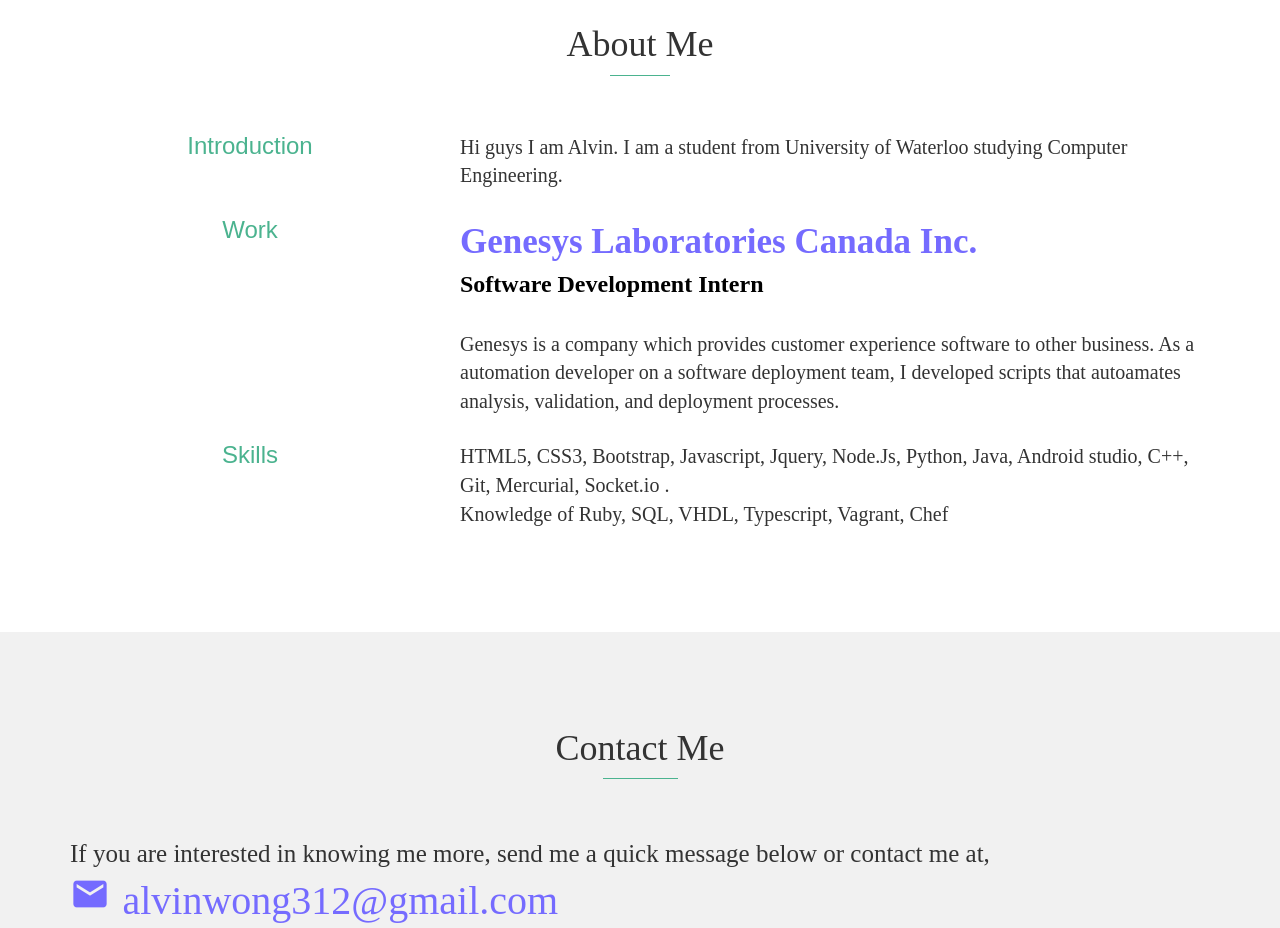
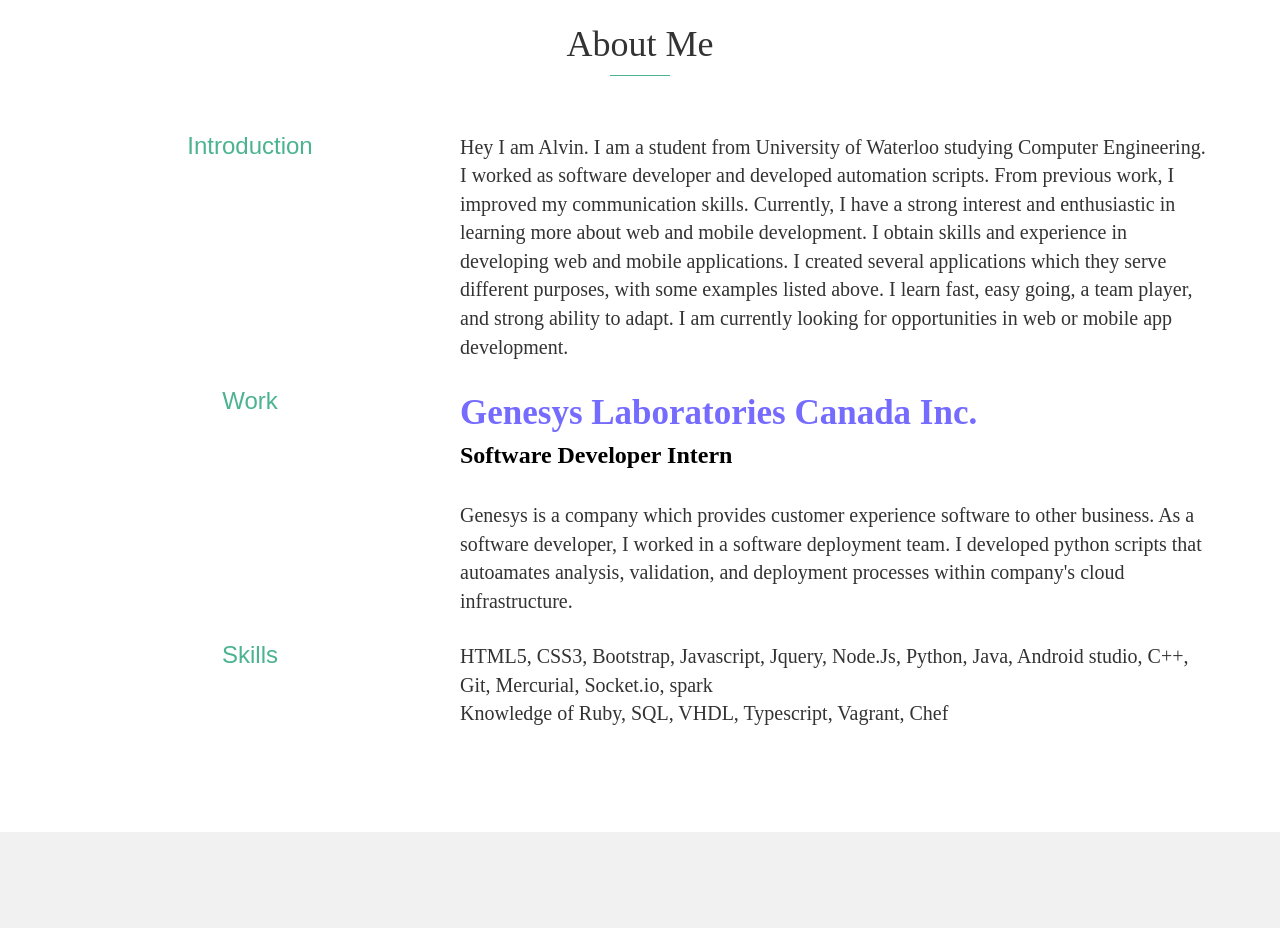
Before and after one commit to alvinwong12/MyWebsite, a website: page main.html in a window 1280 px wide. Shown: the part 1360-2288 px from the top of the page. Drawn offline with nearby package versions, Linux system fonts and the light colour scheme; a web font is replaced by a local one.

Commit message:
Edit site content

```diff
--- a/main.html
+++ b/main.html
@@ -64,7 +64,7 @@
 
 					<p class="user-description" id="job1">Software Developer</p>
 					<p class="user-description" id="bullet"> &bull;</p>
-					<p class="user-description" id="job2">Web Developer</p>
+					<p class="user-description" id="job2">UWaterloo CE student</p>
 				</div>
 				<div id="jumbotron-btns">
 					<a href="#projects" class="btn btn-primary btn1 btn-default text-link_button" >Learn More</a>
@@ -126,7 +126,7 @@
 					<p class="h3 text-center  title top-bottom-margin-none" data-content='Introduction'>Introduction</p>
 				</div>
 				<div class="col-lg-8 col-xs-12 col-sm-8 col-md-8">
-					<p class="text-content">Hi guys I am Alvin. I am a student from University of Waterloo studying Computer Engineering.</p>
+					<p class="text-content">Hey I am Alvin. I am a student from University of Waterloo studying Computer Engineering. I worked as software developer and developed automation scripts. From previous work, I improved my communication skills. Currently, I have a strong interest and enthusiastic in learning more about web and mobile development. I obtain skills and experience in developing web and mobile applications. I created several applications which they serve different purposes, with some examples listed above. I learn fast, easy going, a team player, and strong ability to adapt. I am currently looking for opportunities in web or mobile app development.</p>
 				</div>
 			</div>
 
@@ -135,7 +135,7 @@
 					<p class="h3 text-center title top-bottom-margin-none" data-content='Work'>Work</p>
 				</div>
 				<div class="col-lg-8 col-xs-12 col-sm-8 col-md-8">
-					<p class="text-content"><span class="job-company">Genesys Laboratories Canada Inc.</span><br><span style="font-size:24px; color:black; font-weight: bolder;" class="job-title">Software Development Intern</span><br><br>Genesys is a company which provides customer experience software to other business. As a automation developer on a software deployment team, I developed scripts that autoamates analysis, validation, and deployment processes.</p>
+					<p class="text-content"><span class="job-company">Genesys Laboratories Canada Inc.</span><br><span style="font-size:24px; color:black; font-weight: bolder;" class="job-title">Software Developer Intern</span><br><br>Genesys is a company which provides customer experience software to other business. As a software developer, I worked in a software deployment team. I developed python scripts that autoamates analysis, validation, and deployment processes within company's cloud infrastructure.</p>
 				</div>
 			</div>
 			<div class="row">
@@ -143,7 +143,7 @@
 					<p class="h3 text-center title top-bottom-margin-none" data-content='Skills'>Skills</p>
 				</div>
 				<div class="col-lg-8 col-xs-12 col-sm-8 col-md-8">
-					<p class="text-content">HTML5, CSS3, Bootstrap, Javascript, Jquery, Node.Js, Python, Java, Android studio, C++, Git, Mercurial, Socket.io .<br> Knowledge of Ruby, SQL, VHDL, Typescript, Vagrant, Chef</p>
+					<p class="text-content">HTML5, CSS3, Bootstrap, Javascript, Jquery, Node.Js, Python, Java, Android studio, C++, Git, Mercurial, Socket.io, spark<br> Knowledge of Ruby, SQL, VHDL, Typescript, Vagrant, Chef</p>
 				</div>
 			</div>
 		</div>
```
